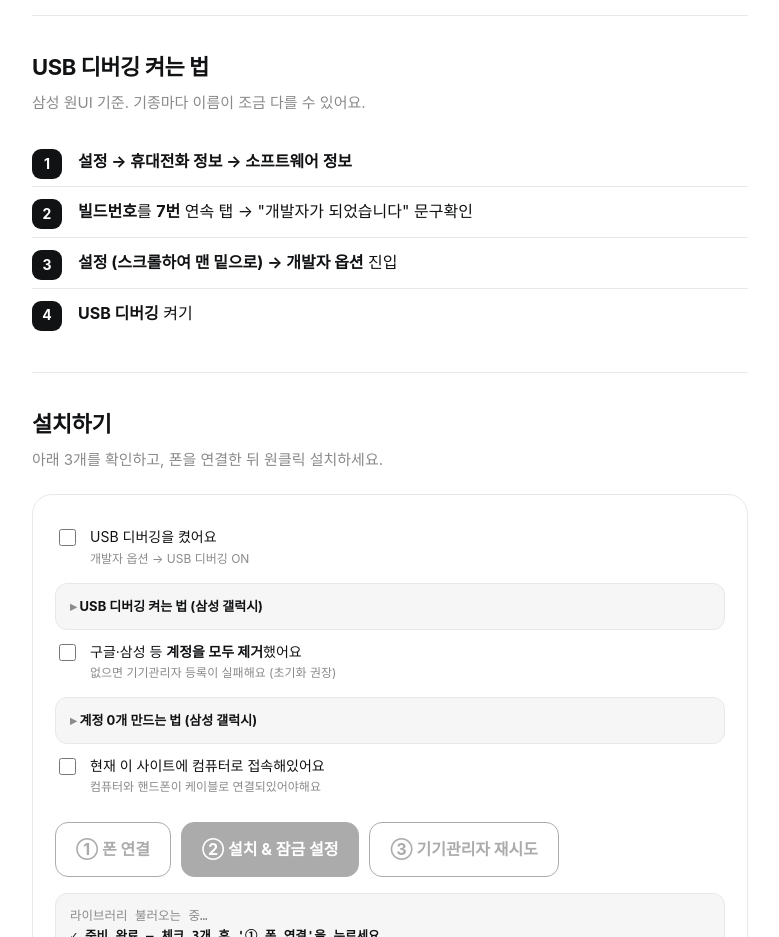
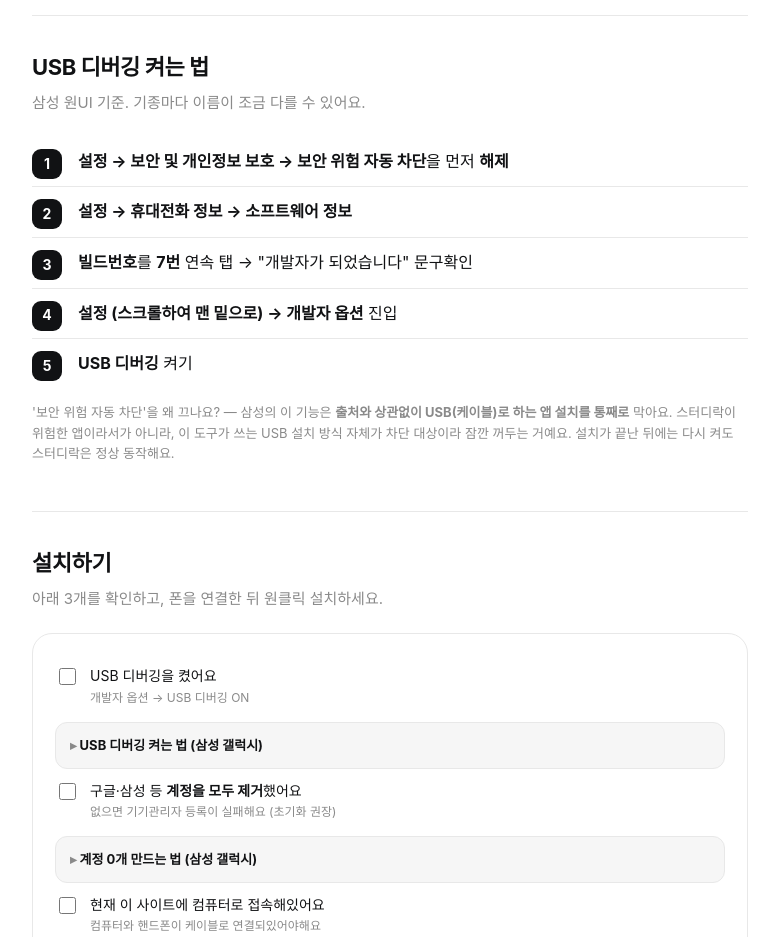
Before and after one commit to omioiom/studylock, a plain HTML site: page docs/index.html in a window 1280 px wide. Shown: the part 1780-2717 px from the top of the page, without its empty margins (250-1029 px from the left). Drawn offline with Linux system fonts and the light colour scheme.

Commit message:
docs(site): USB 디버깅 안내에 '보안 위험 자동 차단' 해제 단계·이유 추가

```diff
--- a/docs/index.html
+++ b/docs/index.html
@@ -180,11 +180,15 @@
     <h2>USB 디버깅 켜는 법</h2>
     <p class="sub">삼성 원UI 기준. 기종마다 이름이 조금 다를 수 있어요.</p>
     <ol class="steps">
+      <li><b>설정 → 보안 및 개인정보 보호 → 보안 위험 자동 차단</b>을 먼저 <b>해제</b></li>
       <li><b>설정 → 휴대전화 정보 → 소프트웨어 정보</b></li>
       <li><b>빌드번호</b>를 <b>7번</b> 연속 탭 → "개발자가 되었습니다" 문구확인</li>
       <li><b>설정 (스크롤하여 맨 밑으로) → 개발자 옵션</b> 진입</li>
       <li><b>USB 디버깅</b> 켜기</li>
     </ol>
+    <p class="hint">'보안 위험 자동 차단'을 왜 끄나요? — 삼성의 이 기능은 <b>출처와 상관없이 USB(케이블)로 하는 앱 설치를 통째로</b> 막아요.
+      스터디락이 위험한 앱이라서가 아니라, 이 도구가 쓰는 USB 설치 방식 자체가 차단 대상이라 잠깐 꺼두는 거예요.
+      설치가 끝난 뒤에는 다시 켜도 스터디락은 정상 동작해요.</p>
   </section>
 
   <section id="install">
@@ -196,11 +200,14 @@
       <details class="acct">
         <summary>USB 디버깅 켜는 법 (삼성 갤럭시)</summary>
         <ol>
+          <li><b>설정 → 보안 및 개인정보 보호 → 보안 위험 자동 차단</b> 먼저 <b>해제</b></li>
           <li><b>설정 → 휴대전화 정보 → 소프트웨어 정보</b></li>
           <li><b>빌드 번호</b>를 7번 연속 탭 → "개발자 모드 켜짐"</li>
           <li>설정으로 나와 <b>개발자 옵션</b> 진입</li>
           <li><b>USB 디버깅</b> 켜기</li>
         </ol>
+        <p class="hint">'보안 위험 자동 차단'은 USB(케이블)로 하는 앱 설치를 전부 막는 삼성 기본 기능이에요.
+          스터디락이 이상한 앱이라서가 아니라 설치 방식 때문이니 안심하세요. 설치 후 다시 켜도 돼요.</p>
       </details>
 
       <label class="check"><input type="checkbox" id="c2"><span>구글·삼성 등 <b>계정을 모두 제거</b>했어요<small>없으면 기기관리자 등록이 실패해요 (초기화 권장)</small></span></label>
```
